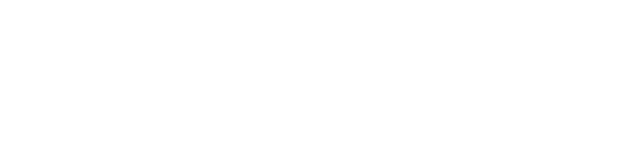
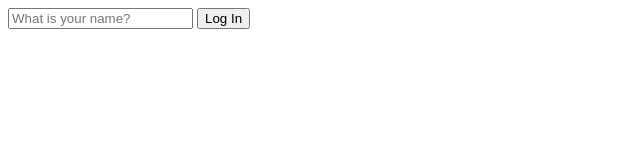
Before and after one commit to mia-seo/Momentum_App, a plain HTML site: page index.html in a window 1280 px wide. Shown: the whole page, without its empty margins (0-640 px from the left). Drawn offline with Linux system fonts and the light colour scheme.

Commit message:
Add: Login 기능 구현완료

```diff
--- a/app.js
+++ b/app.js
@@ -0,0 +1,27 @@
+const loginForm = document.querySelector("#loginForm");
+const loginInput = loginForm.querySelector("input");
+const greeting = document.querySelector("#greeting");
+
+const HIDDEN_CLASSNAME = "hidden";
+const USERNAME_KEY = "username";
+const savedUsername = localStorage.getItem(USERNAME_KEY);
+
+const paintGreetings = (username) => {
+  greeting.innerText = `Hello ${username}`;
+  greeting.classList.remove(HIDDEN_CLASSNAME);
+};
+
+const onLoginSubmit = (event) => {
+  event.preventDefault();
+  const username = loginInput.value;
+  localStorage.setItem(USERNAME_KEY, username);
+  loginForm.classList.add(HIDDEN_CLASSNAME);
+  paintGreetings(username);
+};
+
+if (!savedUsername) {
+  loginForm.classList.remove(HIDDEN_CLASSNAME);
+  loginForm.addEventListener("submit", onLoginSubmit);
+} else {
+  paintGreetings(savedUsername);
+}
--- a/index.html
+++ b/index.html
@@ -7,6 +7,16 @@
     <title>Momentum App</title>
   </head>
   <body>
+    <form id="loginForm" class="hidden">
+      <input
+        type="text"
+        placeholder="What is your name?"
+        required
+        maxlength="15"
+      />
+      <button>Log In</button>
+    </form>
+    <h1 id="greeting" class="hidden"></h1>
     <script src="app.js"></script>
   </body>
 </html>
--- a/style.css
+++ b/style.css
@@ -0,0 +1,3 @@
+.hidden {
+  display: none;
+}
```
